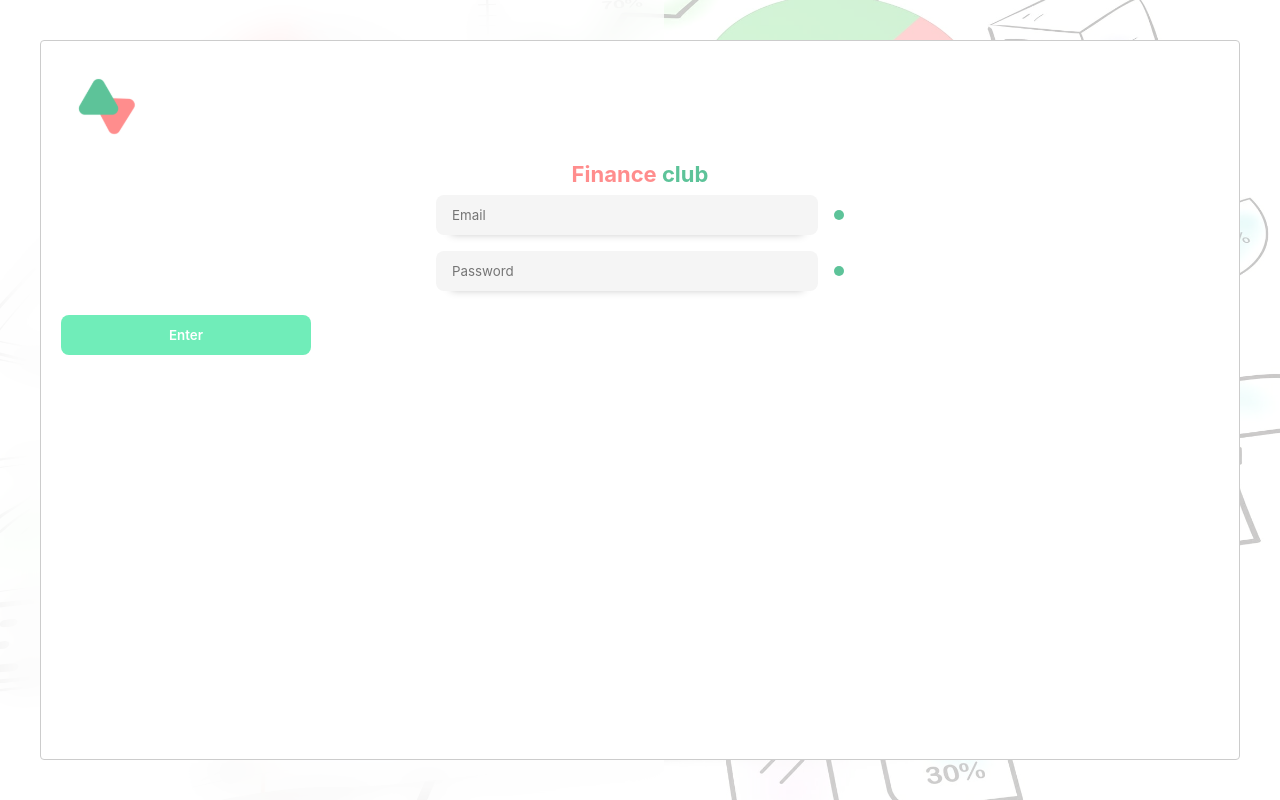
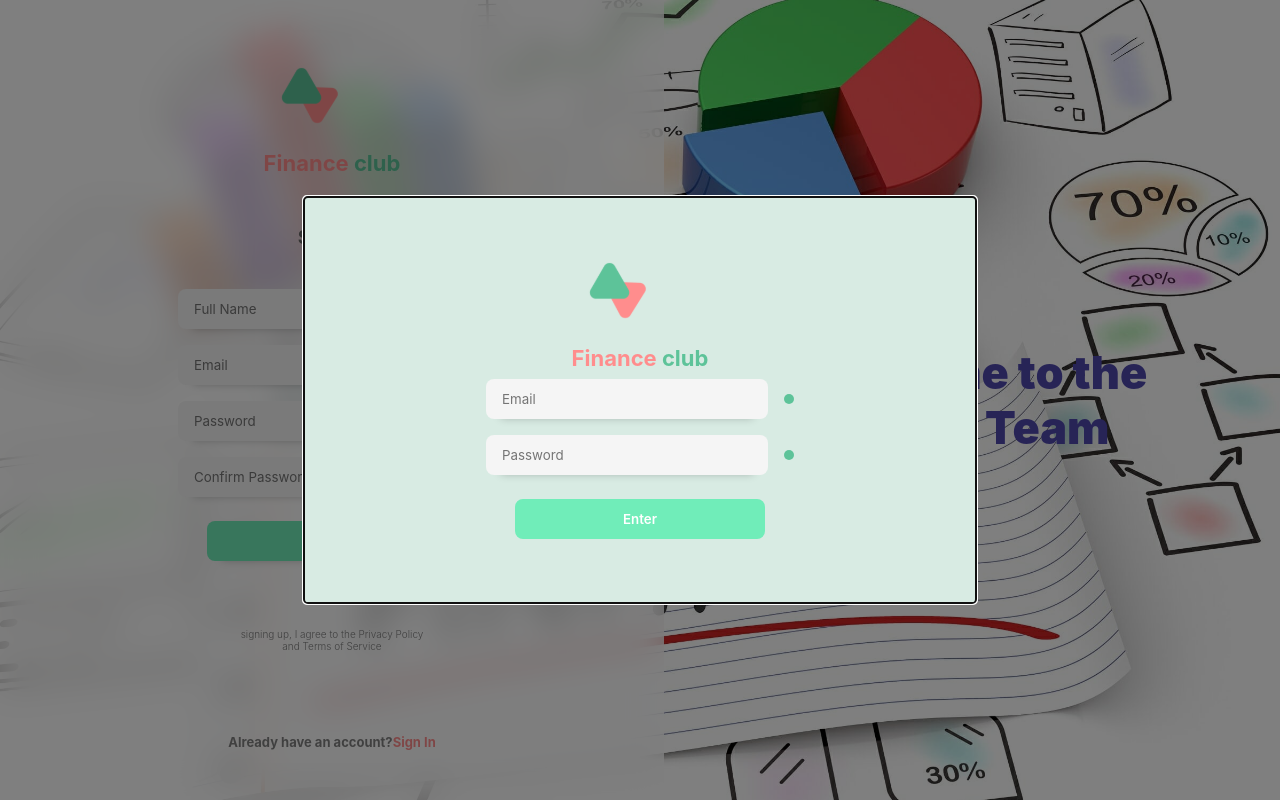
Before and after one commit to thiagofreitascarneiro/login-page, a React (Create React App) app: page / in a window 1280 px wide. Both pictures are taken after a click on the element "Sign In". Built offline with nearby package versions, Linux system fonts and the light colour scheme.

Commit message:
styles modal

```diff
--- a/src/components/Sidebar/index.tsx
+++ b/src/components/Sidebar/index.tsx
@@ -53,8 +53,9 @@ function handleCloseModal() {
 
             isOpen={openModal}
             onRequestClose={handleCloseModal}
-            //className="react-modal-content"
-            //overlayClassName="react-modal-overlay"
+            //className={styles.ContainerModal}
+            className={styles.reactModal}
+            overlayClassName={styles.overlayModal}
         >
 
           <div className={styles.LogoModal}>
--- a/src/components/Sidebar/styles.module.scss
+++ b/src/components/Sidebar/styles.module.scss
@@ -97,7 +97,7 @@ $color-var-green: #5Dc399;
   font-weight: 300;
 }
 
-.react-modal-overlay {
+.overlayModal {
     background: rgba(0,0,0,0.5);
 
     position: fixed;
@@ -105,21 +105,25 @@ $color-var-green: #5Dc399;
     bottom:0;
     right: 0;
     left: 0;
-
+    align-items: center;
     display: flex;
     align-items: center;
     justify-content: center;
 
 }
 
-.react.modal.content {
+.reactModal {
 
     width: 100%;
     max-width: 576px;
-    background: #70EDB9;
+    background: #d8ebe3;
     padding: 3rem;
     position: relative;
-    border-radius: 0.24rem;;
+    border-radius: 0.24rem;
+    align-items: center;
+    display: flex;
+    flex-direction: column;
+
 
 }
 
```
